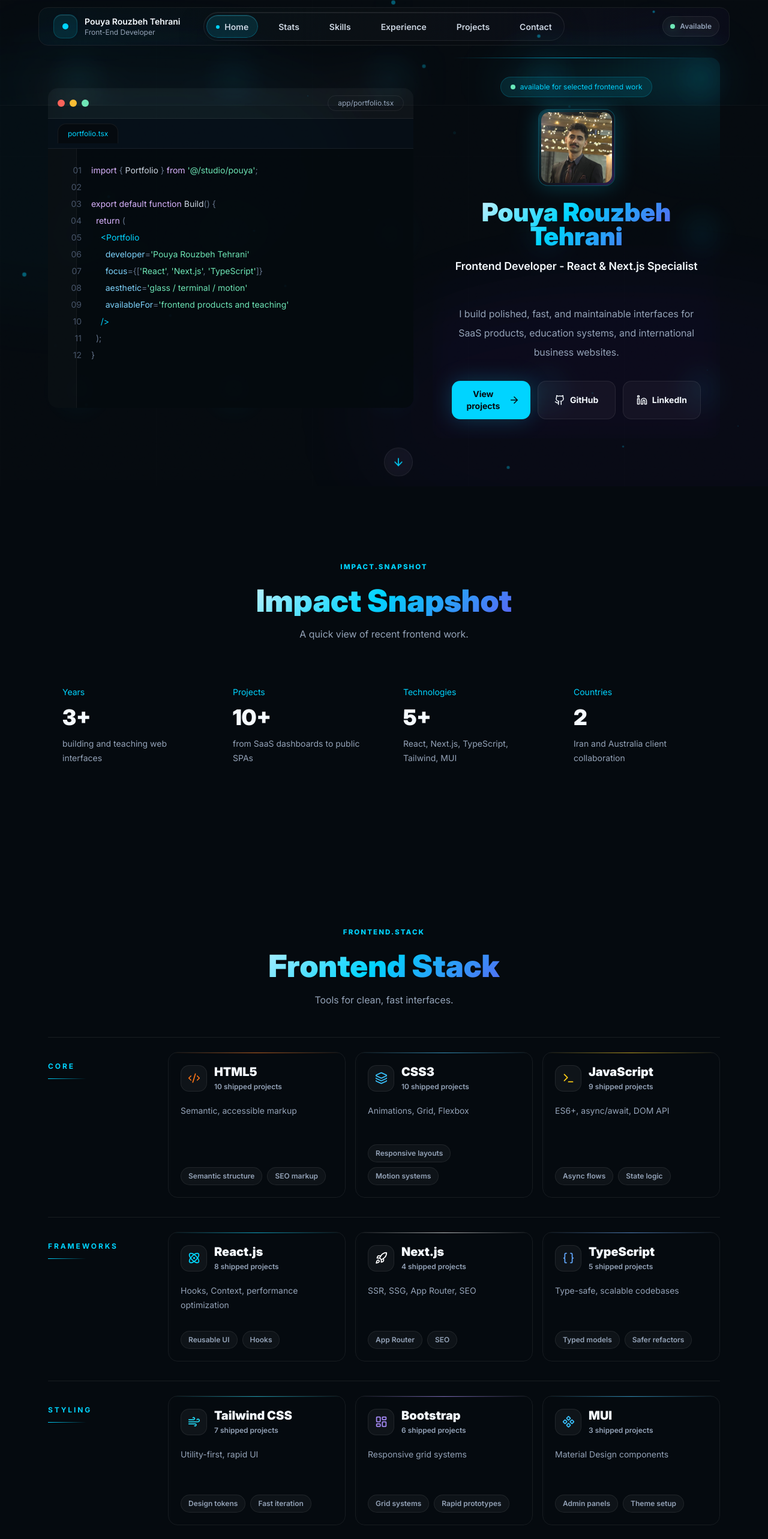
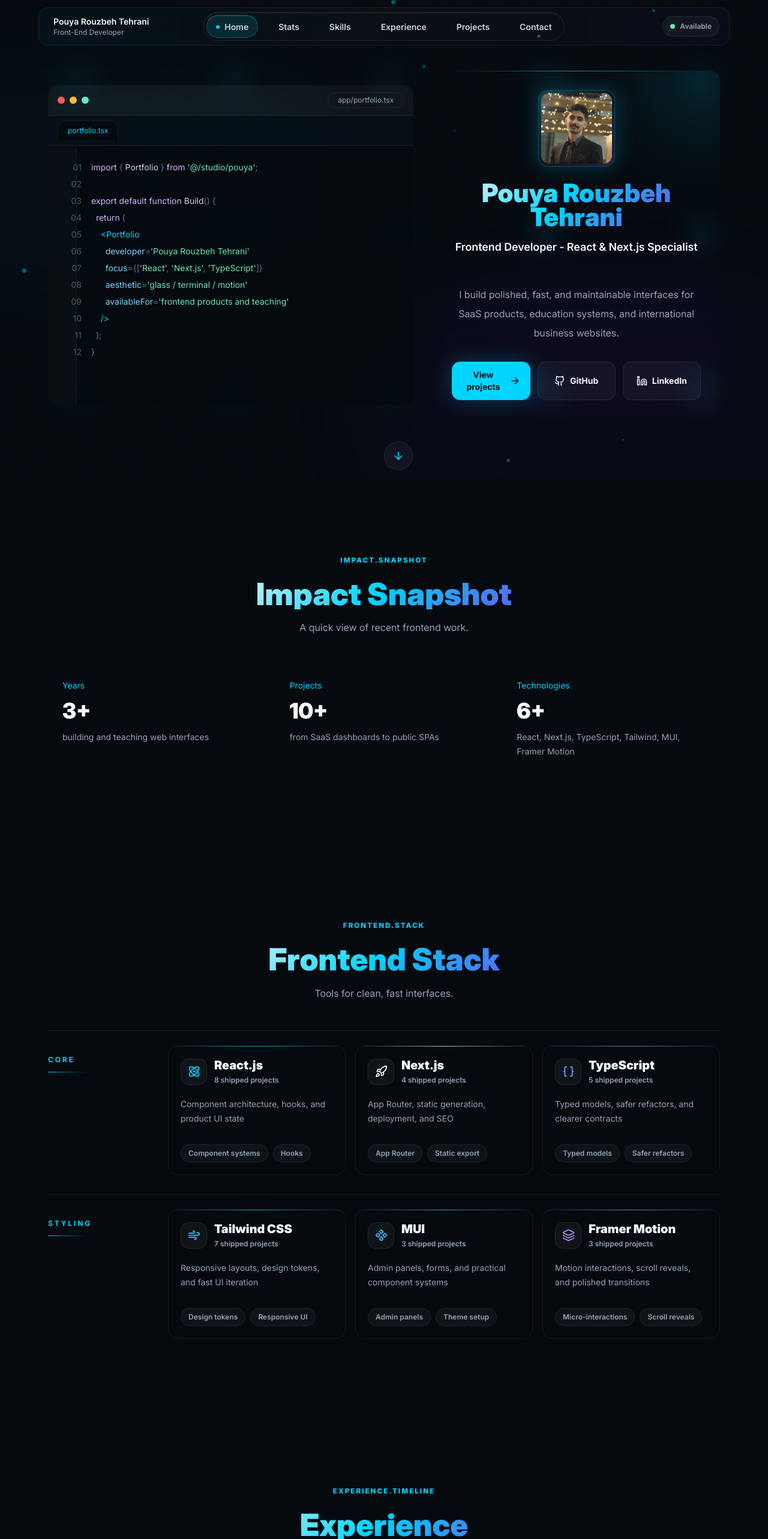
Before and after one commit to pouyarouzbeh/pouya-portfolio, a Next.js app: page / in a window 1280 px wide. Shown: the top 2566 px of the page at 60% size. Built offline with nearby package versions, Linux system fonts and the light colour scheme.

Commit message:
Clean portfolio header and skills

```diff
--- a/components/Hero.tsx
+++ b/components/Hero.tsx
@@ -225,11 +225,6 @@ export default function Hero() {
           />
 
           <div className="flex flex-col items-center text-center">
-            <div className="mb-5 inline-flex max-w-full items-center gap-2 rounded-full border border-cyan-electric/20 bg-cyan-electric/10 px-4 py-2 font-mono text-[11px] text-cyan-electric sm:text-xs">
-              <span className="h-2 w-2 rounded-full bg-emerald-300 shadow-[0_0_18px_rgba(var(--success),0.65)]" />
-              available for selected frontend work
-            </div>
-
             <div className="relative mb-5 h-24 w-24 overflow-hidden rounded-2xl border border-cyan-electric/30 bg-white/[0.04] p-1 shadow-cyan sm:mb-6 sm:h-32 sm:w-32">
               <div className="absolute inset-0 rounded-2xl bg-gradient-to-br from-cyan-electric/25 via-transparent to-purple-deep/25" />
               <div className="relative h-full w-full overflow-hidden rounded-[0.85rem] bg-ink-950">
--- a/components/Navbar.tsx
+++ b/components/Navbar.tsx
@@ -61,28 +61,6 @@ export default function Navbar() {
       animate={{ y: 0, opacity: 1 }}
       transition={{ delay: 0.35, duration: 0.55, ease: "easeOut" }}
     >
-      <motion.div
-        className="pointer-events-none fixed inset-x-0 top-0 z-40 h-44 border-b border-white/[0.045] backdrop-blur-[36px]"
-        style={{
-          background:
-            "linear-gradient(180deg, rgba(var(--background), 1) 0%, rgba(var(--background), 0.99) 38%, rgba(var(--background), 0.92) 58%, rgba(var(--background), 0.48) 82%, rgba(var(--background), 0) 100%)"
-        }}
-        initial={false}
-        animate={{ opacity: scrolled ? 1 : 0.9 }}
-        transition={{ duration: 0.25, ease: "easeOut" }}
-        aria-hidden="true"
-      />
-      <motion.div
-        className="pointer-events-none fixed inset-x-0 top-0 z-40 h-28 backdrop-blur-[24px]"
-        style={{
-          maskImage: "linear-gradient(180deg, black 0%, black 62%, transparent 100%)",
-          background: "rgba(var(--background), 0.72)"
-        }}
-        initial={false}
-        animate={{ opacity: scrolled ? 1 : 0.74 }}
-        transition={{ duration: 0.25, ease: "easeOut" }}
-        aria-hidden="true"
-      />
       <nav
         className={`relative z-50 mx-auto grid h-16 w-full max-w-6xl grid-cols-[1fr_auto] items-center gap-3 overflow-hidden rounded-2xl border border-white/[0.08] px-3 shadow-[0_22px_70px_rgba(var(--shadow-color),0.34)] backdrop-blur-[28px] transition-all duration-300 sm:px-4 lg:grid-cols-[1fr_auto_1fr] ${
           scrolled
@@ -101,9 +79,6 @@ export default function Navbar() {
           className="focus-ring group relative z-10 flex min-w-0 items-center gap-3 rounded-xl px-2 py-2"
           aria-label={`Go to ${profile.name} hero section`}
         >
-          <span className="relative grid h-10 w-10 shrink-0 place-items-center rounded-xl border border-cyan-electric/20 bg-cyan-electric/10 shadow-[inset_0_1px_0_rgba(255,255,255,0.12)]">
-            <span className="h-2.5 w-2.5 rounded-full bg-cyan-electric shadow-cyan" aria-hidden="true" />
-          </span>
           <span className="min-w-0 text-left">
             <span className="block max-w-[10rem] truncate text-sm font-semibold text-[rgb(var(--foreground))] sm:max-w-none">
               {profile.name}
--- a/components/Skills.tsx
+++ b/components/Skills.tsx
@@ -4,13 +4,9 @@ import type { LucideIcon } from "lucide-react";
 import {
   Atom,
   Braces,
-  Code2,
   Component,
   Layers3,
-  LayoutDashboard,
   Rocket,
-  Smartphone,
-  Terminal,
   Wind
 } from "lucide-react";
 import { motion, useReducedMotion } from "framer-motion";
@@ -21,17 +17,13 @@ import SectionHeading from "@/components/SectionHeading";
 const iconMap: Record<Skill["icon"], LucideIcon> = {
   atom: Atom,
   braces: Braces,
-  code: Code2,
   component: Component,
   layers: Layers3,
-  layout: LayoutDashboard,
   rocket: Rocket,
-  smartphone: Smartphone,
-  terminal: Terminal,
   wind: Wind
 };
 
-const groupOrder: SkillGroup[] = ["Core", "Frameworks", "Styling", "Progressive"];
+const groupOrder: SkillGroup[] = ["Core", "Styling"];
 
 function SkillCard({ skill, index }: { skill: Skill; index: number }) {
   const Icon = iconMap[skill.icon];
--- a/components/Stats.tsx
+++ b/components/Stats.tsx
@@ -57,7 +57,7 @@ export default function Stats() {
         </motion.div>
 
         <motion.div
-          className="grid gap-4 sm:grid-cols-2 lg:grid-cols-4"
+          className="grid gap-4 sm:grid-cols-2 lg:grid-cols-3"
           initial="hidden"
           whileInView="visible"
           viewport={{ once: true, amount: 0.25 }}
--- a/lib/data.ts
+++ b/lib/data.ts
@@ -10,8 +10,8 @@ export type Stat = {
   description: string;
 };
 
-export type SkillGroup = "Core" | "Frameworks" | "Styling" | "Progressive";
-export type SkillIcon = "atom" | "braces" | "code" | "component" | "layers" | "layout" | "rocket" | "smartphone" | "terminal" | "wind";
+export type SkillGroup = "Core" | "Styling";
+export type SkillIcon = "atom" | "braces" | "component" | "layers" | "rocket" | "wind";
 
 export type Skill = {
   name: string;
@@ -102,73 +102,37 @@ export const stats: Stat[] = [
   },
   {
     label: "Technologies",
-    value: 5,
+    value: 6,
     suffix: "+",
-    description: "React, Next.js, TypeScript, Tailwind, MUI"
-  },
-  {
-    label: "Countries",
-    value: 2,
-    suffix: "",
-    description: "Iran and Australia client collaboration"
+    description: "React, Next.js, TypeScript, Tailwind, MUI, Framer Motion"
   }
 ];
 
 export const skills: Skill[] = [
   {
-    name: "HTML5",
+    name: "React.js",
     group: "Core",
-    description: "Semantic, accessible markup",
-    projects: 10,
-    color: "#f97316",
-    icon: "code",
-    focus: ["Semantic structure", "SEO markup", "Accessible flows"],
-    span: "standard"
-  },
-  {
-    name: "CSS3",
-    group: "Core",
-    description: "Animations, Grid, Flexbox",
-    projects: 10,
-    color: "#38bdf8",
-    icon: "layers",
-    focus: ["Responsive layouts", "Motion systems", "Visual polish"],
-    span: "wide"
-  },
-  {
-    name: "JavaScript",
-    group: "Core",
-    description: "ES6+, async/await, DOM API",
-    projects: 9,
-    color: "#facc15",
-    icon: "terminal",
-    focus: ["Async flows", "State logic", "Browser APIs"],
-    span: "standard"
-  },
-  {
-    name: "React.js",
-    group: "Frameworks",
-    description: "Hooks, Context, performance optimization",
+    description: "Component architecture, hooks, and product UI state",
     projects: 8,
     color: "#00d4ff",
     icon: "atom",
-    focus: ["Reusable UI", "Hooks", "Performance"],
+    focus: ["Component systems", "Hooks", "Performance"],
     span: "tall"
   },
   {
     name: "Next.js",
-    group: "Frameworks",
-    description: "SSR, SSG, App Router, SEO",
+    group: "Core",
+    description: "App Router, static generation, deployment, and SEO",
     projects: 4,
     color: "#ffffff",
     icon: "rocket",
-    focus: ["App Router", "SEO", "Deployment"],
+    focus: ["App Router", "Static export", "SEO"],
     span: "wide"
   },
   {
     name: "TypeScript",
-    group: "Frameworks",
-    description: "Type-safe, scalable codebases",
+    group: "Core",
+    description: "Typed models, safer refactors, and clearer contracts",
     projects: 5,
     color: "#60a5fa",
     icon: "braces",
@@ -178,27 +142,17 @@ export const skills: Skill[] = [
   {
     name: "Tailwind CSS",
     group: "Styling",
-    description: "Utility-first, rapid UI",
+    description: "Responsive layouts, design tokens, and fast UI iteration",
     projects: 7,
     color: "#22d3ee",
     icon: "wind",
-    focus: ["Design tokens", "Fast iteration", "Adaptive UI"],
+    focus: ["Design tokens", "Responsive UI", "Fast iteration"],
     span: "wide"
-  },
-  {
-    name: "Bootstrap",
-    group: "Styling",
-    description: "Responsive grid systems",
-    projects: 6,
-    color: "#a78bfa",
-    icon: "layout",
-    focus: ["Grid systems", "Rapid prototypes", "Legacy UI"],
-    span: "standard"
   },
   {
     name: "MUI",
     group: "Styling",
-    description: "Material Design components",
+    description: "Admin panels, forms, and practical component systems",
     projects: 3,
     color: "#38bdf8",
     icon: "component",
@@ -206,13 +160,13 @@ export const skills: Skill[] = [
     span: "standard"
   },
   {
-    name: "PWA",
-    group: "Progressive",
-    description: "Offline-first, installable apps",
-    projects: 2,
-    color: "#34d399",
-    icon: "smartphone",
-    focus: ["App-like UX", "Offline states", "Mobile polish"],
+    name: "Framer Motion",
+    group: "Styling",
+    description: "Motion interactions, scroll reveals, and polished transitions",
+    projects: 3,
+    color: "#a78bfa",
+    icon: "layers",
+    focus: ["Micro-interactions", "Scroll reveals", "Reduced motion"],
     span: "standard"
   }
 ];
```
